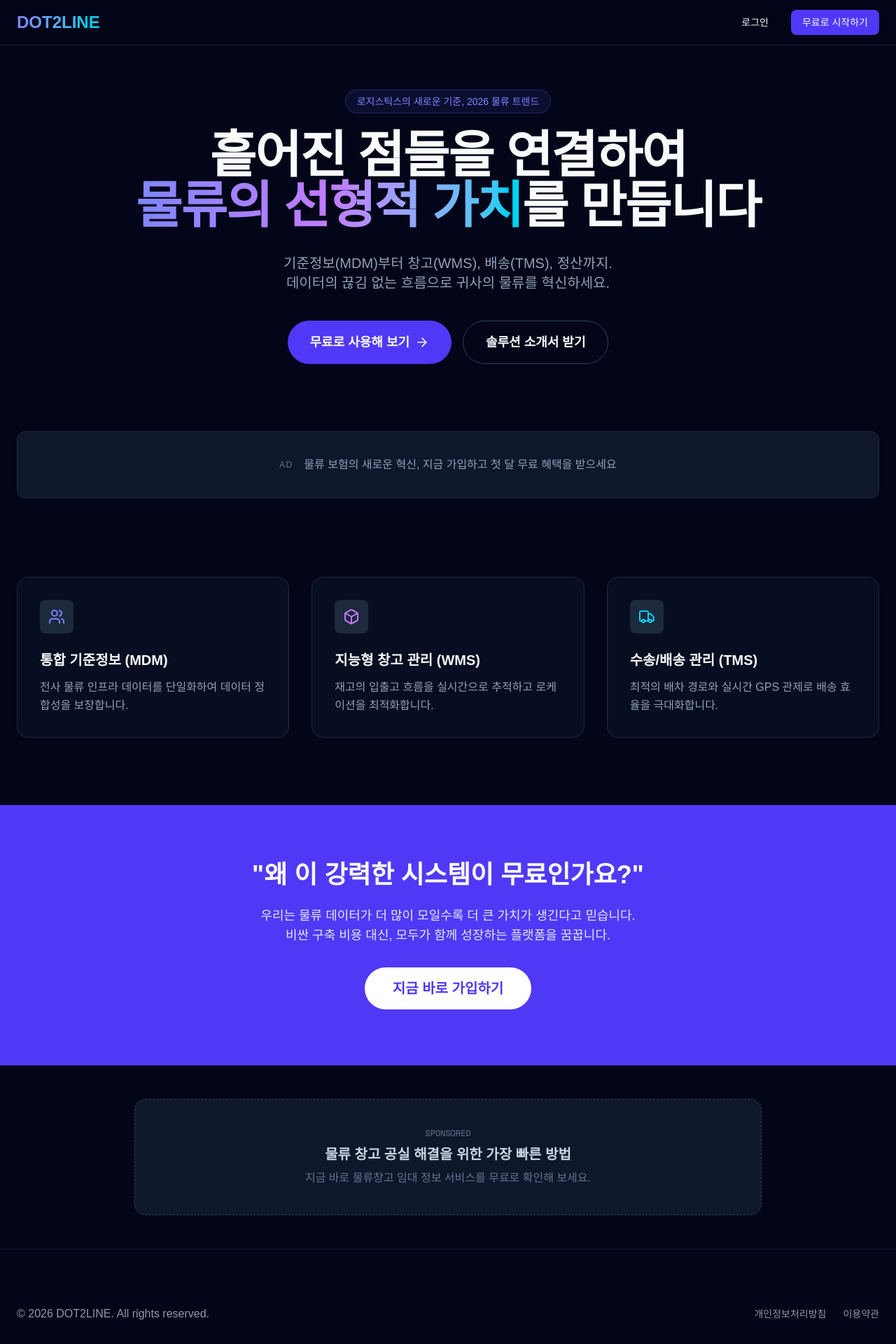
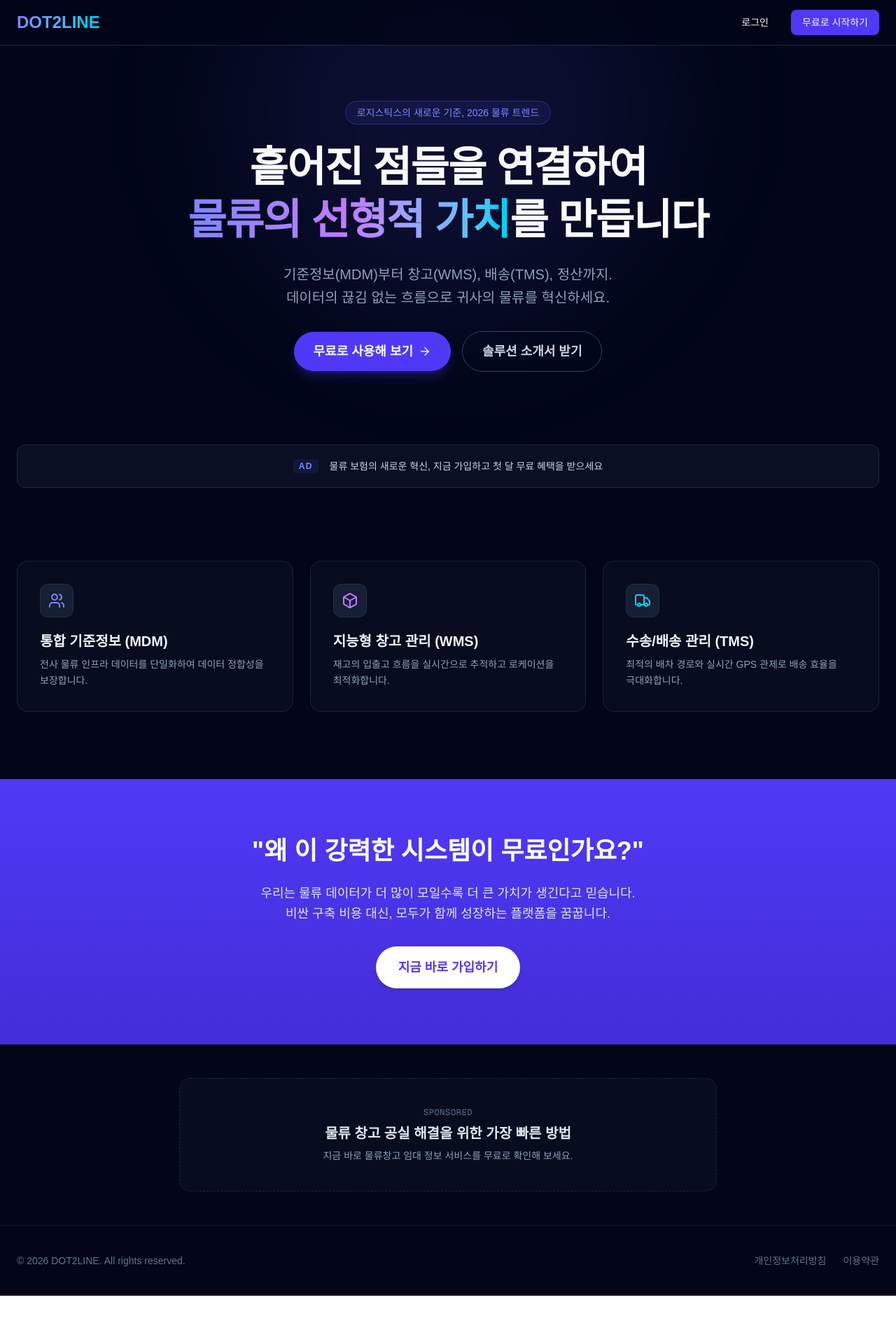
Before and after one commit to yyj1424/dot2line, a Next.js app: page / in a window 1280 px wide. Shown: the top 1920 px of the page at 70% size. After the commit the page ends 1851 px from the top, so only its background shows below. Built offline with nearby package versions, Linux system fonts and the light colour scheme.

Commit message:
20260815-4

```diff
--- a/app/page.tsx
+++ b/app/page.tsx
@@ -1,47 +1,66 @@
 import React from 'react';
 import Link from 'next/link';
-import { ArrowRight, Box, Truck, BarChart3, Users, CheckCircle2 } from 'lucide-react';
+import { ArrowRight, Box, Truck, BarChart3, Users } from 'lucide-react';
 
 export default function LandingPage() {
   return (
-    <div className="min-h-screen bg-slate-950 text-slate-50 selection:bg-indigo-500 selection:text-white">
+    <div className="min-h-screen bg-slate-950 text-slate-50 selection:bg-indigo-500 selection:text-white antialiased">
       {/* 1. 네비게이션 */}
       <nav className="fixed top-0 w-full z-50 bg-slate-950/80 backdrop-blur-md border-b border-slate-800">
-        <div className="max-w-7xl mx-auto px-6 h-16 flex items-center justify-between">
-          <div className="text-2xl font-bold bg-gradient-to-r from-indigo-400 to-cyan-400 bg-clip-text text-transparent">
+        <div className="max-w-7xl mx-auto px-4 sm:px-6 h-16 flex items-center justify-between">
+          <div className="text-xl sm:text-2xl font-bold bg-gradient-to-r from-indigo-400 to-cyan-400 bg-clip-text text-transparent">
             DOT2LINE
           </div>
-          <div className="flex gap-4">
-            <Link href="/login" className="px-4 py-2 text-sm font-medium hover:text-indigo-400 transition">로그인</Link>
-            <Link href="/signup" className="px-4 py-2 text-sm font-medium bg-indigo-600 hover:bg-indigo-700 rounded-lg transition">무료로 시작하기</Link>
+          <div className="flex items-center gap-2 sm:gap-4">
+            <Link
+              href="/login"
+              className="px-3 py-1.5 sm:px-4 sm:py-2 text-xs sm:text-sm font-medium hover:text-indigo-400 transition"
+            >
+              로그인
+            </Link>
+            <Link
+              href="/signup"
+              className="px-3 py-1.5 sm:px-4 sm:py-2 text-xs sm:text-sm font-medium bg-indigo-600 hover:bg-indigo-700 rounded-lg transition whitespace-nowrap shadow-sm shadow-indigo-500/20"
+            >
+              무료로 시작하기
+            </Link>
           </div>
         </div>
       </nav>
 
       {/* 2. 메인 홍보 섹션 (Hero) */}
-      <header className="relative pt-32 pb-20 px-6 overflow-hidden">
-        {/* 배경 점선 효과 */}
-        <div className="absolute inset-0 opacity-20 bg-[radial-gradient(#fe_px,transparent_px)] [background-size:px_px]"></div>
+      <header className="relative pt-28 pb-16 sm:pt-36 sm:pb-24 px-4 sm:px-6 overflow-hidden">
+        {/* 배경 은은한 방사형 글로우 효과 */}
+        <div className="absolute top-1/4 left-1/2 -translate-x-1/2 -translate-y-1/2 w-[320px] sm:w-[600px] h-[320px] sm:h-[600px] bg-indigo-500/10 blur-[100px] rounded-full pointer-events-none" />
 
-        <div className="max-w-5xl mx-auto text-center relative z-10">
-          <div className="inline-block px-4 py-1.5 mb-6 border border-indigo-500/30 rounded-full bg-indigo-500/10 text-indigo-400 text-sm font-medium animate-fade-in">
+        <div className="max-w-4xl mx-auto text-center relative z-10">
+          <div className="inline-block px-3 py-1 sm:px-4 sm:py-1.5 mb-6 border border-indigo-500/30 rounded-full bg-indigo-500/10 text-indigo-400 text-xs sm:text-sm font-medium break-keep">
             로지스틱스의 새로운 기준, 2026 물류 트렌드
           </div>
-          <h1 className="text-5xl md:text-7xl font-extrabold tracking-tight mb-8 leading-">
+
+          <h1 className="text-3xl sm:text-5xl md:text-6xl font-extrabold tracking-tight mb-6 leading-tight sm:leading-tight break-keep">
             흩어진 점들을 연결하여<br />
             <span className="text-transparent bg-clip-text bg-gradient-to-r from-indigo-400 via-purple-400 to-cyan-400">
               물류의 선형적 가치
             </span>를 만듭니다
           </h1>
-          <p className="text-xl text-slate-400 mb-10 max-w-2xl mx-auto">
-            기준정보(MDM)부터 창고(WMS), 배송(TMS), 정산까지.<br />
+
+          <p className="text-sm sm:text-lg md:text-xl text-slate-400 mb-8 max-w-2xl mx-auto leading-relaxed break-keep px-2">
+            기준정보(MDM)부터 창고(WMS), 배송(TMS), 정산까지.<br className="hidden sm:inline" />
             데이터의 끊김 없는 흐름으로 귀사의 물류를 혁신하세요.
           </p>
-          <div className="flex flex-col sm:flex-row gap-4 justify-center">
-            <Link href="/signup" className="px-8 py-4 bg-indigo-600 hover:bg-indigo-700 rounded-full font-bold text-lg flex items-center justify-center gap-2 transition-transform hover:scale-105">
-              무료로 사용해 보기 <ArrowRight size={20} />
+
+          <div className="flex flex-col sm:flex-row gap-3 sm:gap-4 justify-center items-center px-4">
+            <Link
+              href="/signup"
+              className="w-full sm:w-auto px-7 py-3.5 bg-indigo-600 hover:bg-indigo-700 rounded-full font-bold text-base sm:text-lg flex items-center justify-center gap-2 transition hover:scale-[1.02] shadow-lg shadow-indigo-600/30 active:scale-95"
+            >
+              무료로 사용해 보기 <ArrowRight size={18} />
             </Link>
-            <button className="px-8 py-4 border border-slate-700 hover:bg-slate-800 rounded-full font-bold text-lg">
+            <button
+              type="button"
+              className="w-full sm:w-auto px-7 py-3.5 border border-slate-700 hover:bg-slate-900 rounded-full font-bold text-base sm:text-lg transition active:scale-95 text-slate-300 hover:text-white"
+            >
               솔루션 소개서 받기
             </button>
           </div>
@@ -49,28 +68,32 @@ export default function LandingPage() {
       </header>
 
       {/* 3. 광고 섹션 (상단) */}
-      <section className="max-w-7xl mx-auto px-6 py-4">
-        <div className="w-full h-24 bg-slate-900 border border-slate-800 rounded-xl flex items-center justify-center group cursor-pointer hover:border-indigo-500/50 transition">
-          <span className="text-slate-500 text-xs uppercase tracking-widest mr-4">AD</span>
-          <p className="text-slate-400 font-medium">물류 보험의 새로운 혁신, 지금 가입하고 첫 달 무료 혜택을 받으세요</p>
+      <section className="max-w-7xl mx-auto px-4 sm:px-6 py-2">
+        <div className="w-full p-4 sm:p-5 bg-slate-900/60 border border-slate-800 rounded-xl flex flex-col sm:flex-row items-center justify-center gap-2 sm:gap-4 group cursor-pointer hover:border-indigo-500/40 transition text-center sm:text-left">
+          <span className="text-indigo-400 bg-indigo-500/10 px-2 py-0.5 rounded text-[10px] sm:text-xs uppercase tracking-widest font-semibold">
+            AD
+          </span>
+          <p className="text-slate-300 text-xs sm:text-sm font-medium break-keep">
+            물류 보험의 새로운 혁신, 지금 가입하고 첫 달 무료 혜택을 받으세요
+          </p>
         </div>
       </section>
 
       {/* 4. 핵심 기능 (Features) */}
-      <section className="max-w-7xl mx-auto px-6 py-24">
-        <div className="grid md:grid-cols-3 gap-8">
+      <section className="max-w-7xl mx-auto px-4 sm:px-6 py-16 sm:py-24">
+        <div className="grid grid-cols-1 md:grid-cols-3 gap-6">
           <FeatureCard
-            icon={<Users className="text-indigo-400" />}
+            icon={<Users className="text-indigo-400" size={24} />}
             title="통합 기준정보 (MDM)"
             desc="전사 물류 인프라 데이터를 단일화하여 데이터 정합성을 보장합니다."
           />
           <FeatureCard
-            icon={<Box className="text-purple-400" />}
+            icon={<Box className="text-purple-400" size={24} />}
             title="지능형 창고 관리 (WMS)"
             desc="재고의 입출고 흐름을 실시간으로 추적하고 로케이션을 최적화합니다."
           />
           <FeatureCard
-            icon={<Truck className="text-cyan-400" />}
+            icon={<Truck className="text-cyan-400" size={24} />}
             title="수송/배송 관리 (TMS)"
             desc="최적의 배차 경로와 실시간 GPS 관제로 배송 효율을 극대화합니다."
           />
@@ -78,35 +101,46 @@ export default function LandingPage() {
       </section>
 
       {/* 5. 무료 제공 선언 (Free Policy) */}
-      <section className="bg-indigo-600 py-20 px-6">
-        <div className="max-w-4xl mx-auto text-center">
-          <h2 className="text-3xl md:text-4xl font-bold mb-6">"왜 이 강력한 시스템이 무료인가요?"</h2>
-          <p className="text-indigo-100 text-lg mb-8">
-            우리는 물류 데이터가 더 많이 모일수록 더 큰 가치가 생긴다고 믿습니다.<br />
+      <section className="bg-gradient-to-b from-indigo-600 to-indigo-700 py-16 sm:py-20 px-4 sm:px-6">
+        <div className="max-w-3xl mx-auto text-center">
+          <h2 className="text-2xl sm:text-4xl font-bold mb-4 sm:mb-6 break-keep leading-tight">
+            "왜 이 강력한 시스템이 무료인가요?"
+          </h2>
+          <p className="text-indigo-100 text-sm sm:text-base md:text-lg mb-8 leading-relaxed break-keep">
+            우리는 물류 데이터가 더 많이 모일수록 더 큰 가치가 생긴다고 믿습니다.<br className="hidden sm:inline" />
             비싼 구축 비용 대신, 모두가 함께 성장하는 플랫폼을 꿈꿉니다.
           </p>
-          <Link href="/signup" className="inline-block px-10 py-4 bg-white text-indigo-600 rounded-full font-bold text-xl hover:bg-slate-100 transition">
+          <Link
+            href="/signup"
+            className="inline-block w-full sm:w-auto px-8 py-3.5 sm:py-4 bg-white text-indigo-600 rounded-full font-bold text-base sm:text-lg hover:bg-slate-100 transition shadow-md active:scale-95"
+          >
             지금 바로 가입하기
           </Link>
         </div>
       </section>
 
       {/* 6. 광고 섹션 (하단) */}
-      <section className="max-w-7xl mx-auto px-6 py-12 text-center">
-        <div className="inline-block w-full max-w-4xl p-10 bg-slate-900 border border-dashed border-slate-700 rounded-2xl">
-          <span className="text-xs text-slate-500 block mb-2 font-mono">SPONSORED</span>
-          <h3 className="text-xl font-bold text-slate-300">물류 창고 공실 해결을 위한 가장 빠른 방법</h3>
-          <p className="text-slate-500 mt-2">지금 바로 물류창고 임대 정보 서비스를 무료로 확인해 보세요.</p>
+      <section className="max-w-7xl mx-auto px-4 sm:px-6 py-12 text-center">
+        <div className="w-full max-w-3xl mx-auto p-6 sm:p-10 bg-slate-900/40 border border-dashed border-slate-800 rounded-2xl">
+          <span className="text-[10px] sm:text-xs text-slate-500 block mb-2 font-mono tracking-wider">
+            SPONSORED
+          </span>
+          <h3 className="text-base sm:text-xl font-bold text-slate-200 break-keep">
+            물류 창고 공실 해결을 위한 가장 빠른 방법
+          </h3>
+          <p className="text-slate-400 text-xs sm:text-sm mt-2 break-keep">
+            지금 바로 물류창고 임대 정보 서비스를 무료로 확인해 보세요.
+          </p>
         </div>
       </section>
 
       {/* 7. 푸터 */}
-      <footer className="border-t border-slate-900 pt-20 pb-10 px-6">
-        <div className="max-w-7xl mx-auto flex flex-col md:flex-row justify-between items-center opacity-60">
+      <footer className="border-t border-slate-900 py-10 px-4 sm:px-6">
+        <div className="max-w-7xl mx-auto flex flex-col sm:flex-row justify-between items-center gap-4 text-xs sm:text-sm text-slate-500">
           <p>© 2026 DOT2LINE. All rights reserved.</p>
-          <div className="flex gap-6 mt-4 md:mt-0 text-sm">
-            <Link href="/privacy">개인정보처리방침</Link>
-            <Link href="/terms">이용약관</Link>
+          <div className="flex gap-6">
+            <Link href="/privacy" className="hover:text-slate-300 transition">개인정보처리방침</Link>
+            <Link href="/terms" className="hover:text-slate-300 transition">이용약관</Link>
           </div>
         </div>
       </footer>
@@ -114,14 +148,14 @@ export default function LandingPage() {
   );
 }
 
-function FeatureCard({ icon, title, desc }: { icon: React.ReactNode, title: string, desc: string }) {
+function FeatureCard({ icon, title, desc }: { icon: React.ReactNode; title: string; desc: string }) {
   return (
-    <div className="p-8 bg-slate-900/50 border border-slate-800 rounded-2xl hover:border-indigo-500/30 transition group">
-      <div className="w-12 h-12 bg-slate-800 rounded-lg flex items-center justify-center mb-6 group-hover:scale-110 transition">
+    <div className="p-6 sm:p-8 bg-slate-900/40 border border-slate-800/80 rounded-2xl hover:border-slate-700 transition flex flex-col items-start">
+      <div className="w-11 h-11 sm:w-12 sm:h-12 bg-slate-800/70 border border-slate-700/50 rounded-xl flex items-center justify-center mb-5">
         {icon}
       </div>
-      <h3 className="text-xl font-bold mb-3">{title}</h3>
-      <p className="text-slate-400 leading-relaxed">{desc}</p>
+      <h3 className="text-lg sm:text-xl font-bold mb-2 text-slate-100 break-keep">{title}</h3>
+      <p className="text-slate-400 text-xs sm:text-sm leading-relaxed break-keep">{desc}</p>
     </div>
   );
 }
```
